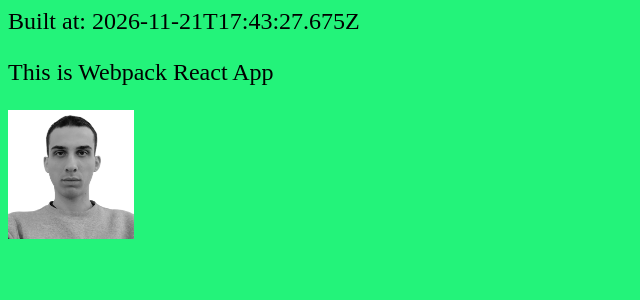
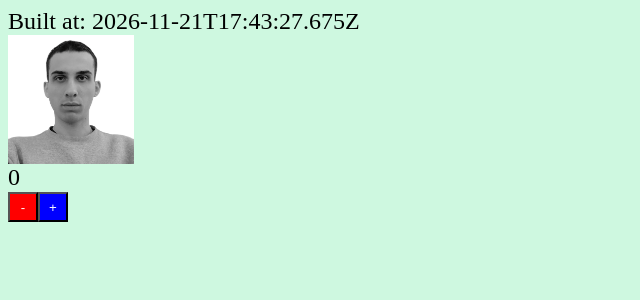
Before and after one commit to rbarakhvostov/webpack_react, a React app: page / in a window 1280 px wide. Shown: the top 300 px of the page, without its empty margins (0-640 px from the left). Built offline with nearby package versions, Linux system fonts and the light colour scheme; a web font is replaced by a local one.

Commit message:
add counter

```diff
--- /dev/null
+++ b/src/app.jsx
@@ -0,0 +1,47 @@
+import React, { Component } from 'react';
+
+import './main.scss';
+
+import url from './images/avatar.png';
+
+export default class App extends Component {
+  constructor(props) {
+    super(props);
+    this.state = {
+      count: 0,
+    };
+    this.increase = this.increase.bind(this);
+    this.decrease = this.decrease.bind(this);
+  }
+
+  increase() {
+    this.setState(prevState => ({
+      count: prevState.count + 1,
+    }));
+    this.setState(prevState => ({
+      count: prevState.count + 1,
+    }));
+  }
+
+  decrease() {
+    this.setState(prevState => ({
+      count: prevState.count - 1,
+    }));
+    this.setState(prevState => ({
+      count: prevState.count - 1,
+    }));
+  }
+
+  render() {
+    return (
+      <div className="container">
+        <img src={url} alt="avatar" />
+        <span>{this.state.count}</span>
+        <div>
+          <button onClick={this.decrease}>-</button>
+          <button onClick={this.increase}>+</button>
+        </div>
+      </div>
+    );
+  }
+}
--- a/src/index.jsx
+++ b/src/index.jsx
@@ -1,15 +1,5 @@
 import React from 'react';
 import ReactDOM from 'react-dom';
-
-import './main.scss';
-
-import url from './images/avatar.png';
-
-const App = () => (
-  <div>
-    <p>This is Webpack React App</p>
-    <img src={url} alt="avatar" />
-  </div>
-);
+import App from './app.jsx';
 
 ReactDOM.render(<App />, document.getElementById('root'));
--- a/src/main.scss
+++ b/src/main.scss
@@ -3,14 +3,29 @@
   src: url(./fonts/MaShanZheng-Regular.ttf);
 }
 
-$body-color: rgb(35, 243, 122);
+$body-color: rgb(206, 248, 224);
 
 body {
   font-family: MaShanZheng-Regular;
   font-size: 24px;
   background-color: $body-color;
 }
+.container {
+  display: flex;
+  flex-direction: column;
+}
 img {
   width: 10%;
   min-width: 100px;
 }
+button {
+  width: 30px;
+  height: 30px;
+  color: white;
+  &:first-child {
+    background-color: red;
+  }
+  &:last-child {
+    background-color: blue;
+  }
+}
```
Also changed, not shown: 6 other files (tests, documents, lock files or other folders).
